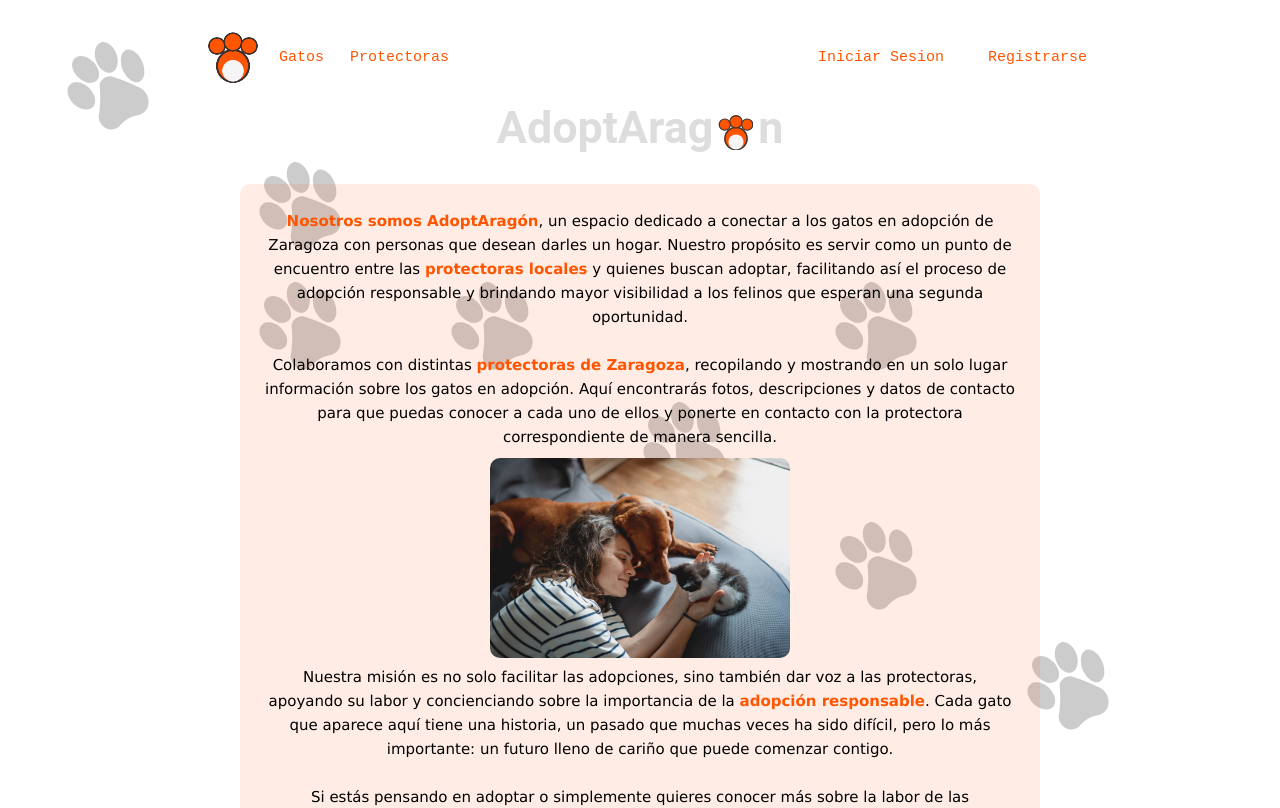
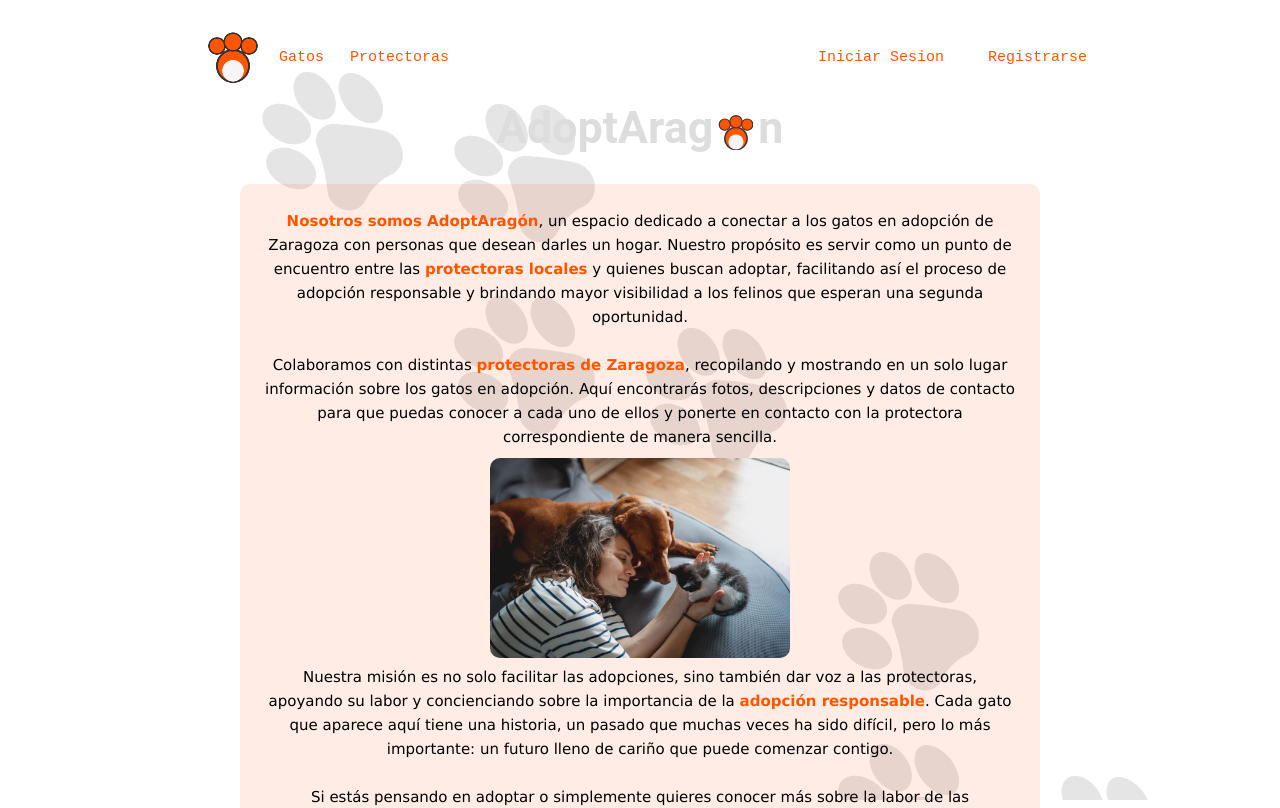
Before and after one commit to RobertoGm1333/TFG-Roberto-Front, a Vue app: page / in a window 1280 px wide. Shown: the top 808 px of the page. Built offline with nearby package versions, Linux system fonts and the light colour scheme.

Commit message:
Patron huellas

```diff
--- a/src/App.vue
+++ b/src/App.vue
@@ -16,16 +16,19 @@ onMounted(() => {
   const pawContainer = document.createElement('div');
   pawContainer.id = 'paw-prints-container';
 
-  // Crear las huellas individuales - de arriba izquierda a abajo derecha
+  // Crear las huellas en sets de 2 en 2, en diagonal, con más separación horizontal y ahora más separación vertical
   const pawPositions = [
-    { left: '5%', top: '5%', rotate: '-30deg' },
-    { left: '20%', top: '20%', rotate: '-30deg' },
-    { left: '35%', top: '35%', rotate: '-30deg' },
-    { left: '50%', top: '50%', rotate: '-30deg' },
-    { left: '65%', top: '65%', rotate: '-30deg' },
-    { left: '80%', top: '80%', rotate: '-30deg' },
-    { left: '20%', top: '35%', rotate: '-30deg' },
-    { left: '65%', top: '35%', rotate: '-30deg' },
+    { left: '20%', top: '8%', rotate: '-45deg' },
+    { left: '35%', top: '12%', rotate: '-45deg' },
+
+    { left: '35%', top: '36%', rotate: '-45deg' },
+    { left: '50%', top: '40%', rotate: '-45deg' },
+
+    { left: '50%', top: '64%', rotate: '-45deg' },
+    { left: '65%', top: '68%', rotate: '-45deg' },
+
+    { left: '65%', top: '92%', rotate: '-45deg' },
+    { left: '80%', top: '96%', rotate: '-45deg' },
   ];
 
   pawPositions.forEach((position) => {
@@ -75,13 +78,13 @@ body {
 
 .paw-print {
   position: absolute;
-  width: 90px;
-  height: 90px;
+  width: 150px;
+  height: 150px;
   background-image: url('/Images/logos/Huella.svg');
   background-size: contain;
   background-repeat: no-repeat;
   background-position: center;
-  opacity: 0.2;
+  opacity: 0.1;
 }
 
 /* Aplicar z-index a todos los elementos directos del body excepto el contenedor de huellas */
```
